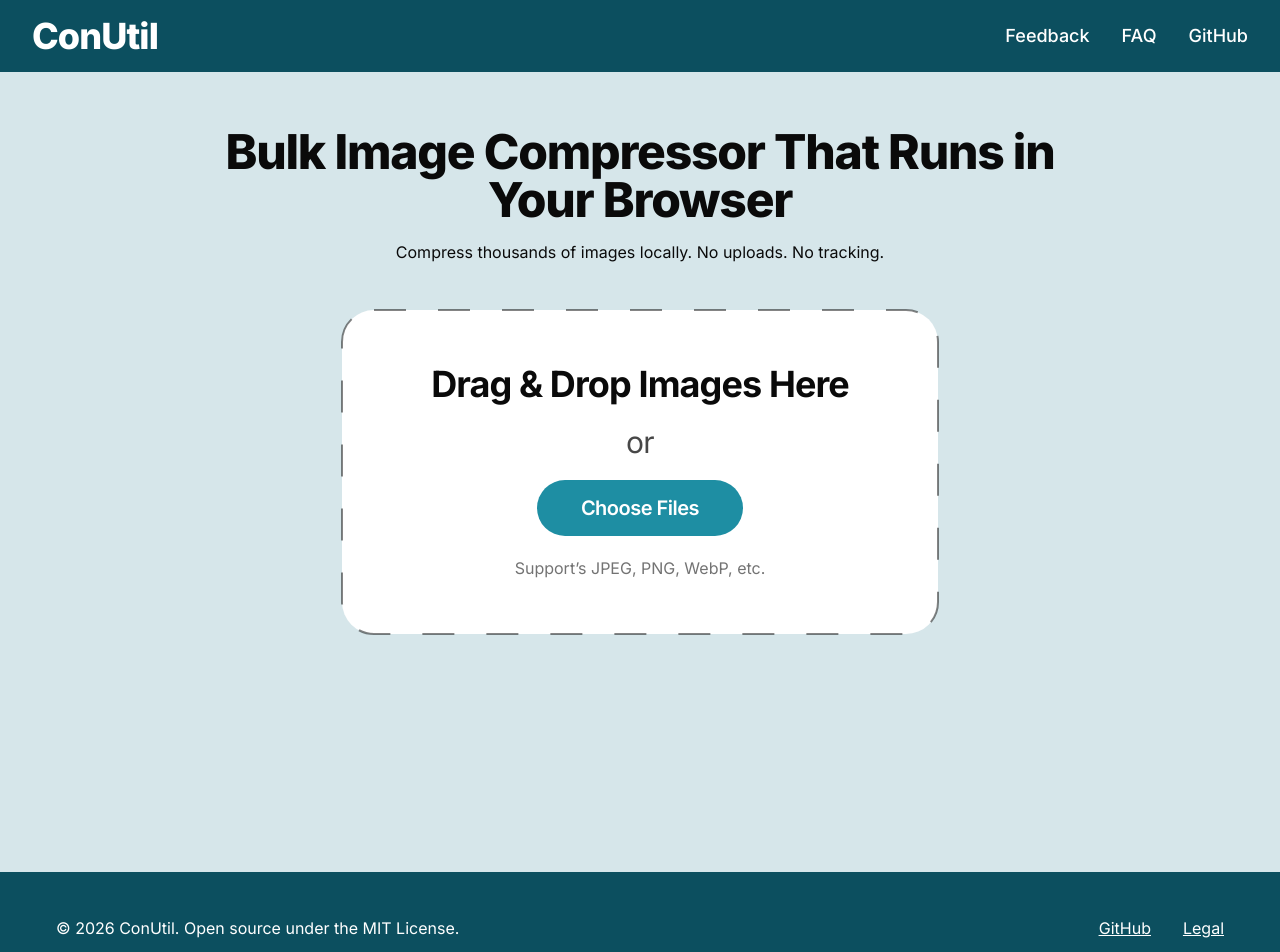
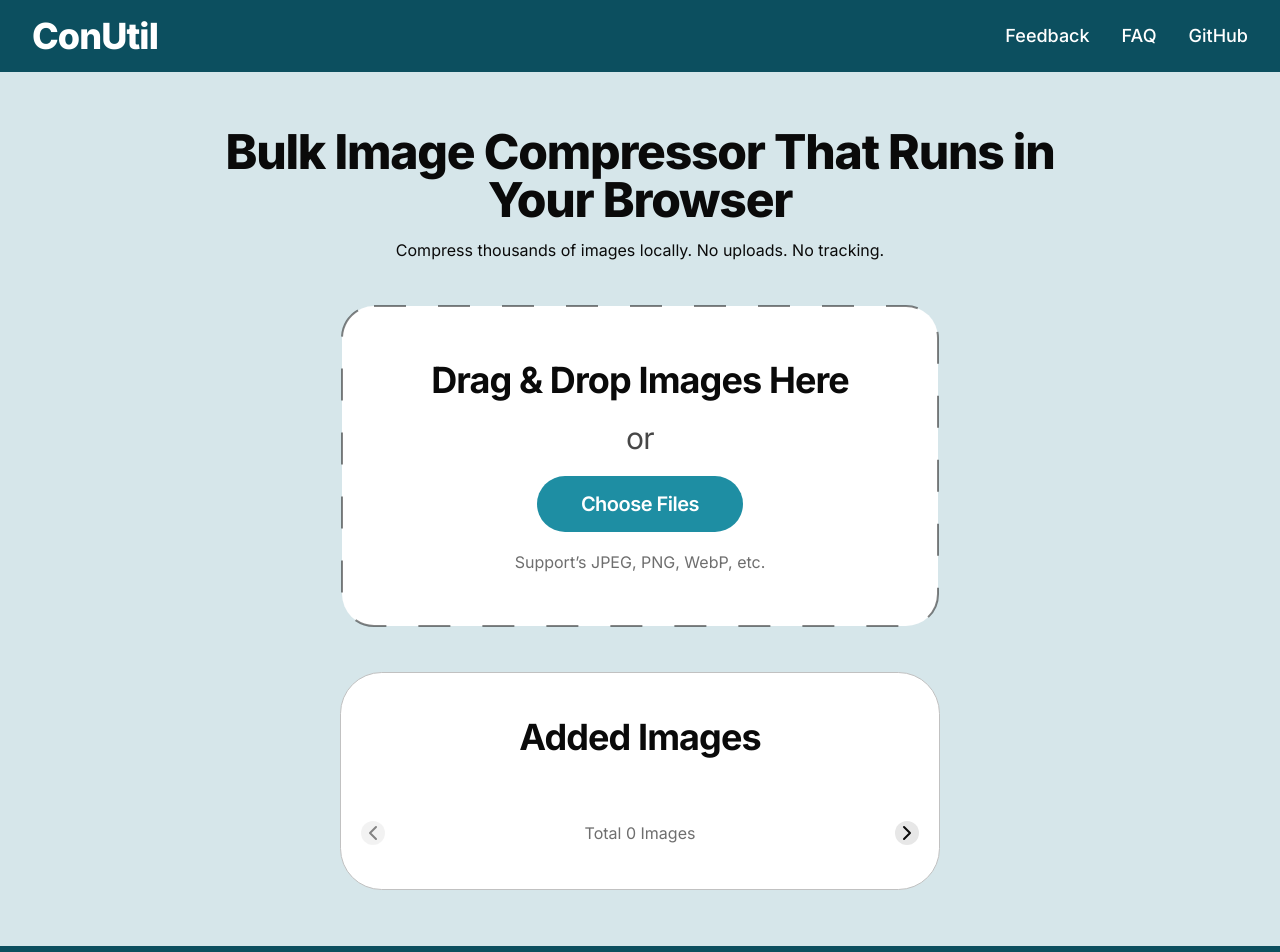
Before and after one commit to mahmedalam/conutil, a Next.js app: page / in a window 1280 px wide. Shown: the top 952 px of the page. Built offline with nearby package versions, Linux system fonts and the light colour scheme.

Commit message:
feat: add image-carousel

```diff
--- a/app/globals.css
+++ b/app/globals.css
@@ -58,20 +58,20 @@
   --primary-foreground: oklch(1 0 0);
   --secondary: oklch(39.67% 0.067 218.92);
   --secondary-foreground: oklch(1 0 0);
-  --muted: oklch(0.97 0 0);
-  --muted-foreground: oklch(0.556 0 0);
+  --muted: oklch(92.8% 0 0);
+  --muted-foreground: oklch(53.824% 0.00006 271.152);
   --accent: oklch(0.97 0 0);
   --accent-foreground: oklch(0.205 0 0);
   --destructive: oklch(0.58 0.22 27);
-  --border: oklch(80.47% 0 0);
-  --input: oklch(80.47% 0 0);
-  --ring: oklch(80.47% 0 0);
+  --border: oklch(81% 0 0);
+  --input: oklch(81% 0 0);
+  --ring: oklch(81% 0 0);
   --chart-1: oklch(0.809 0.105 251.813);
   --chart-2: oklch(0.623 0.214 259.815);
   --chart-3: oklch(0.546 0.245 262.881);
   --chart-4: oklch(0.488 0.243 264.376);
   --chart-5: oklch(0.424 0.199 265.638);
-  --radius: 0.625rem;
+  --radius: 1rem;
   --sidebar: oklch(0.985 0 0);
   --sidebar-foreground: oklch(0.145 0 0);
   --sidebar-primary: oklch(0.205 0 0);
@@ -130,10 +130,13 @@
     @apply max-w-150 w-full;
   }
   h1 {
-    @apply max-w-4xl text-4xl md:text-5xl font-extrabold tracking-tight;
+    @apply max-w-4xl text-4xl md:text-5xl font-extrabold tracking-tight text-center;
   }
   h2 {
-    @apply text-xl md:text-4xl font-bold tracking-tight;
+    @apply text-3xl md:text-4xl font-bold tracking-tight text-center;
+  }
+  p {
+    @apply leading-5;
   }
 }
 
@@ -144,4 +147,7 @@
   .flex-col-center {
     @apply flex flex-col items-center justify-center;
   }
+  .card {
+    @apply bg-card px-5 py-11 space-y-8 border rounded-4xl;
+  }
 }
--- a/app/page.tsx
+++ b/app/page.tsx
@@ -1,6 +1,22 @@
+"use client";
+
+import ImageCarousel from "@/components/shared/image-carousel";
 import UploadBox from "@/components/shared/upload-box";
+import { useState } from "react";
 
 export default function Home() {
+  const [images, setImages] = useState<File[]>([]);
+
+  function handleDrop(acceptedFiles: File[]) {
+    const filterImages = (files: File[]) => {
+      return files.filter((file) => file.type.startsWith("image/"));
+    };
+
+    const filteredFiles = filterImages(acceptedFiles);
+
+    setImages(filteredFiles);
+  }
+
   return (
     <main className="min-h-screen container mx-auto flex flex-col items-center gap-11 px-4 py-11 md:p-14">
       {/* Hero Section */}
@@ -10,7 +26,10 @@
       </section>
       {/* Upload Box */}
       <section>
-        <UploadBox />
+        <UploadBox onDrop={handleDrop} />
+      </section>
+      <section>
+        <ImageCarousel files={images} />
       </section>
     </main>
   );
--- /dev/null
+++ b/components/shared/image-carousel.tsx
@@ -0,0 +1,64 @@
+import { ChevronLeft, ChevronRight } from "lucide-react";
+import { useEffect, useState } from "react";
+import { Button } from "../ui/button";
+
+const PAGE_SIZE = 6;
+
+export default function ImageCarousel({ files }: { files: File[] }) {
+  const [page, setPage] = useState(0);
+  const [urls, setUrls] = useState<string[]>([]);
+
+  const totalPages = Math.ceil(files.length / PAGE_SIZE);
+
+  useEffect(() => {
+    const start = page * PAGE_SIZE;
+    const slice = files.slice(start, start + PAGE_SIZE);
+
+    const newUrls = slice.map((file) => URL.createObjectURL(file));
+    setUrls(newUrls);
+
+    return () => {
+      newUrls.forEach((url) => URL.revokeObjectURL(url));
+    };
+  }, [page, files]);
+
+  return (
+    <div className="card">
+      <h2>Added Images</h2>
+
+      <div className="w-fit mx-auto grid grid-cols-2 md:grid-cols-3 gap-x-4 gap-y-3">
+        {urls.map((url, i) => (
+          <img
+            key={i}
+            src={url}
+            className="w-full md:size-40 aspect-square object-cover rounded-lg"
+          />
+        ))}
+      </div>
+
+      <div className="flex items-center justify-between">
+        <Button
+          variant="secondary"
+          size="icon"
+          disabled={page === 0}
+          onClick={() => setPage((p) => p - 1)}
+        >
+          <ChevronLeft />
+        </Button>
+
+        <span className="text-base text-muted-foreground">
+          Total {files.length} Images
+        </span>
+
+        <Button
+          variant="secondary"
+          size="icon"
+          disabled={page === totalPages - 1}
+          onClick={() => setPage((p) => p + 1)}
+        >
+          <ChevronRight />
+        </Button>
+      </div>
+    </div>
+  );
+}
--- a/components/ui/button.tsx
+++ b/components/ui/button.tsx
@@ -13,7 +13,7 @@
         outline:
           "border-border bg-background hover:bg-muted hover:text-foreground aria-expanded:bg-muted aria-expanded:text-foreground dark:border-input dark:bg-input/30 dark:hover:bg-input/50",
         secondary:
-          "bg-secondary text-secondary-foreground hover:bg-secondary/80 aria-expanded:bg-secondary aria-expanded:text-secondary-foreground",
+          "bg-muted text-foreground hover:bg-muted/80 aria-expanded:bg-muted aria-expanded:text-foreground",
         ghost:
           "hover:bg-muted hover:text-foreground aria-expanded:bg-muted aria-expanded:text-foreground dark:hover:bg-muted/50",
         destructive:
@@ -24,7 +24,7 @@
         default: "h-14 px-11 py-4",
         sm: "h-14 px-6 py-4 text-lg",
         lg: "h-10 rounded-md px-6 has-[>svg]:px-4",
-        icon: "size-9",
+        icon: "size-6",
       },
     },
     defaultVariants: {
```
